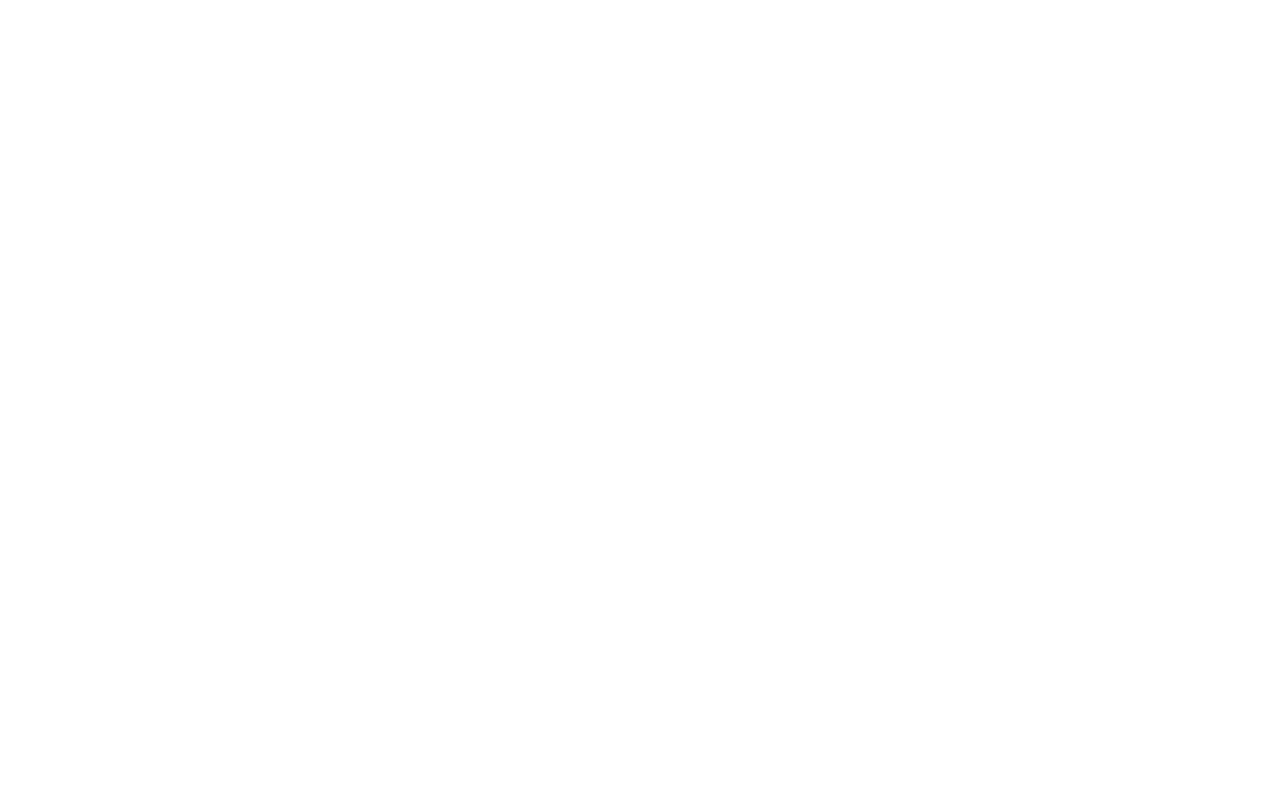
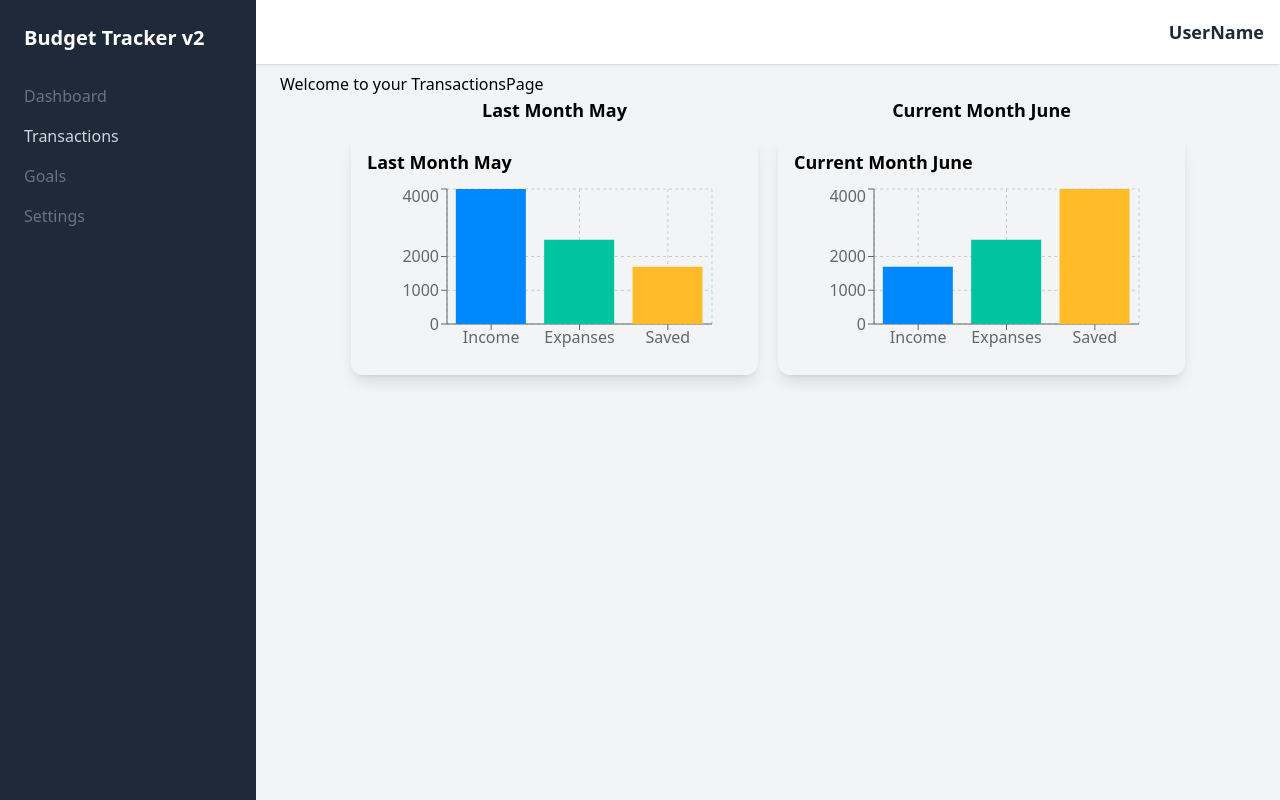
Before and after one commit to Just-Krzysztof/fe-budget-tracker, a React (Vite) app: page /transactions in a window 1280 px wide. Before the commit this address had no page. Built offline with nearby package versions, Linux system fonts and the light colour scheme.

Commit message:
charts and new box only for charts

```diff
--- a/package.json
+++ b/package.json
@@ -16,6 +16,7 @@
     "react": "^19.1.0",
     "react-dom": "^19.1.0",
     "react-router-dom": "^7.6.1",
+    "recharts": "^2.15.3",
     "tailwindcss": "^4.1.8"
   },
   "devDependencies": {
--- a/src/App.tsx
+++ b/src/App.tsx
@@ -4,6 +4,7 @@ import { MainLayout } from './layouts/MainLayout.tsx';
 import { DashboardPage } from './pages/DashboardPage/DashboardPage';
 import { SettingsPage } from './pages/SettingsPage/SettingsPage';
 import { GoalsPage } from './pages/GoalsPage/GoalsPage.tsx';
+import { TransactionsPage } from './pages/TransactionsPage/TransactionsPage.tsx';
 
 export default function App() {
   return (
@@ -12,6 +13,7 @@ export default function App() {
         <Route path="/" element={<MainLayout />}>
           <Route index element={<DashboardPage />} />
           <Route path="goals" element={<GoalsPage />} />
+          <Route path="transactions" element={<TransactionsPage />} />
           <Route path="settings" element={<SettingsPage />} />
         </Route>
       </Routes>
--- /dev/null
+++ b/src/components/Box/ChartBox.tsx
@@ -0,0 +1,83 @@
+import {
+  BarChart,
+  Bar,
+  XAxis,
+  YAxis,
+  CartesianGrid,
+  Tooltip,
+  ResponsiveContainer,
+} from 'recharts';
+import type { TooltipProps } from 'recharts';
+
+type ChartData = {
+  name: 'Income' | 'Expanses' | 'Saved' | string;
+  value: number;
+  currency: string;
+  month?: number;
+  year?: number;
+};
+
+const CustomTooltip = ({
+  active,
+  payload,
+}: TooltipProps<number, string> & {
+  active?: boolean;
+  payload?: Array<{ payload: ChartData }>;
+}) => {
+  if (active && payload?.[0]) {
+    const data = payload[0].payload;
+    return (
+      <div className="bg-white p-2 border border-gray-200 rounded shadow">
+        <p className="font-medium">{data.name}</p>
+        <p className="text-gray-600">{`${data.value.toLocaleString()} ${data.currency}`}</p>
+      </div>
+    );
+  }
+  return null;
+};
+
+const getBarColor = (name?: string) => {
+  switch (name) {
+    case 'Income':
+      return '#0088FE';
+    case 'Expanses':
+      return '#00C49F';
+    case 'Saved':
+      return '#FFBB28';
+    default:
+      return '#8884d8';
+  }
+};
+
+export const ChartBox = ({
+  data,
+  title,
+}: {
+  data?: ChartData[];
+  title?: string;
+}) => {
+  if (!data) return null;
+
+  const coloredData = data.map((item) => ({
+    ...item,
+    fill: getBarColor(item.name),
+  }));
+
+  return (
+    <div className="p-4 rounded-xl shadow-lg">
+      {title && <h3 className="text-lg font-semibold mb-2">{title}</h3>}
+      <ResponsiveContainer width={375} height={175}>
+        <BarChart
+          data={coloredData}
+          margin={{ top: 5, right: 30, left: 20, bottom: 5 }}
+        >
+          <CartesianGrid strokeDasharray="3 3" />
+          <XAxis dataKey="name" />
+          <YAxis />
+          <Tooltip content={<CustomTooltip />} />
+          <Bar dataKey="value" fill="#8884d8" />
+        </BarChart>
+      </ResponsiveContainer>
+    </div>
+  );
+};
--- a/src/layouts/MainLayout.tsx
+++ b/src/layouts/MainLayout.tsx
@@ -58,6 +58,17 @@ export const MainLayout = () => {
             onClick={() => setIsSidebarOpen(false)}
           >
             Dashboard
+          </NavLink>
+          <NavLink
+            to="/transactions"
+            className={({ isActive }) =>
+              isActive
+                ? 'block text-gray-300'
+                : 'block text-gray-500 hover:text-gray-300'
+            }
+            onClick={() => setIsSidebarOpen(false)}
+          >
+            Transactions
           </NavLink>
           <NavLink
             to="/goals"
--- a/src/pages/TransactionsPage/TransactionsPage.tsx
+++ b/src/pages/TransactionsPage/TransactionsPage.tsx
@@ -0,0 +1,87 @@
+// src/pages/TransactionPage/TransactionPage.tsx
+import { ChartBox } from '../../components/Box/ChartBox';
+
+interface MonthlyData {
+  name: 'Income' | 'Expanses' | 'Saved' | string;
+  value: number;
+  month: number;
+  year: number;
+  currency: string;
+}
+
+interface ChartData {
+  title: string;
+  data: MonthlyData[];
+}
+
+const response: ChartData[] = [
+  {
+    title: 'Last Month May',
+    data: [
+      {
+        name: 'Income',
+        value: 4000,
+        month: 5,
+        year: 2025,
+        currency: 'PLN',
+      },
+      {
+        name: 'Expanses',
+        value: 2500,
+        month: 5,
+        year: 2025,
+        currency: 'PLN',
+      },
+      {
+        name: 'Saved',
+        value: 1700,
+        month: 5,
+        year: 2025,
+        currency: 'PLN',
+      },
+    ],
+  },
+  {
+    title: 'Current Month June',
+    data: [
+      {
+        name: 'Income',
+        value: 1700,
+        month: 5,
+        year: 2025,
+        currency: 'PLN',
+      },
+      {
+        name: 'Expanses',
+        value: 2500,
+        month: 5,
+        year: 2025,
+        currency: 'PLN',
+      },
+      {
+        name: 'Saved',
+        value: 4000,
+        month: 5,
+        year: 2025,
+        currency: 'PLN',
+      },
+    ],
+  },
+];
+
+export const TransactionsPage = () => {
+  return (
+    <div className="p-6">
+      <h1 className="text-2xl font-bold">Transactions</h1>
+      <p className="mt-4">Welcome to your TransactionsPage</p>
+      <div className="flex justify-center flex-col lg:flex-row gap-5">
+        {response.map((chartData) => (
+          <div key={chartData.title} className="flex flex-col items-center">
+            <h2 className="text-lg font-semibold mb-2">{chartData.title}</h2>
+            <ChartBox data={chartData.data} title={chartData.title} />
+          </div>
+        ))}
+      </div>
+    </div>
+  );
+};
```
Also changed, not shown: src/components/Box/Box.tsx (+8 -0 lines), 1 other file (tests, documents, lock files or other folders).
